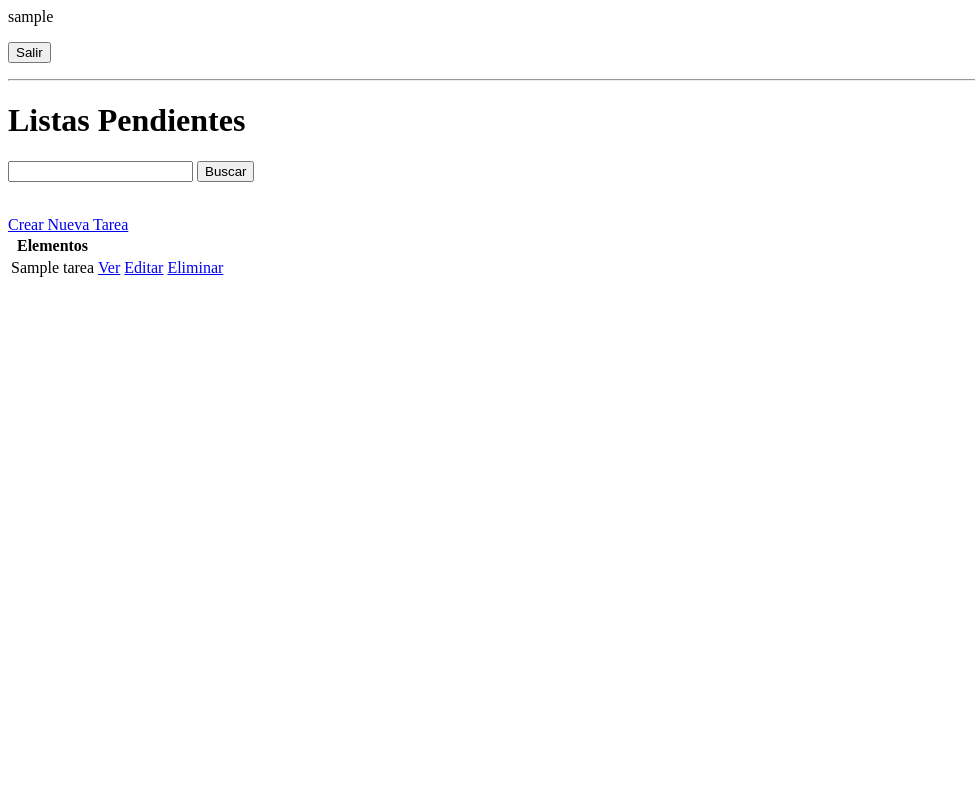
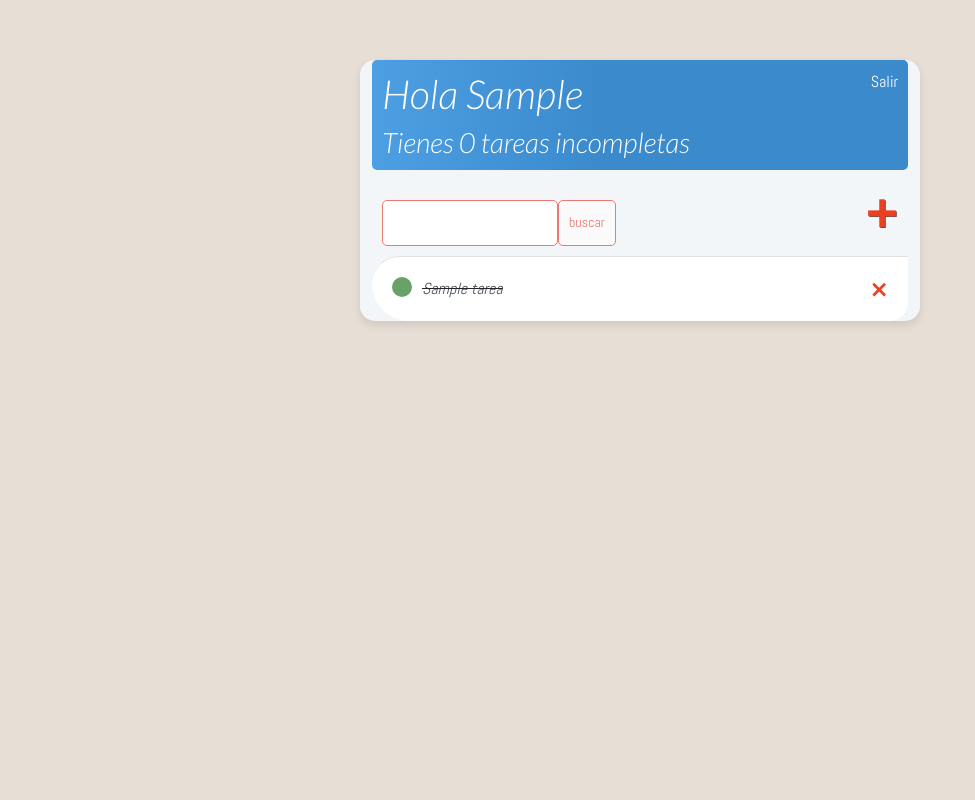
Before and after one commit to kenkairon/proyecto_tareas_django, a Django app: page / in a window 1280 px wide. Shown: the whole page, without its empty margins (0-975 px from the left). Run offline with Django 5.2, Linux system fonts and the light colour scheme; a user stored in the database is signed in; tables that the repository leaves empty hold one stand-in row (values such as "Sample post").

Commit message:
front de la aplicación

```diff
--- /dev/null
+++ b/proyecto/baseapp/templates/baseapp/principal.html
@@ -0,0 +1,162 @@
+<!DOCTYPE html>
+<html lang="es">
+
+<head>
+    <meta charset="UTF-8">
+    <title>Lista de Pendientes</title>
+    <link rel="preconnect" href="https://fonts.googleapis.com">
+    <link rel="preconnect" href="https://fonts.gstatic.com" crossorigin>
+    <link rel="preconnect" href="https://fonts.googleapis.com">
+    <link rel="preconnect" href="https://fonts.gstatic.com" crossorigin>
+    <link href="https://fonts.googleapis.com/css2?family=Lato:ital,wght@1,300&display=swap" rel="stylesheet">
+    <link href="https://fonts.googleapis.com/css2?family=Abel&display=swap" rel="stylesheet">
+    <link href="https://cdn.jsdelivr.net/npm/bootstrap@5.3.0/dist/css/bootstrap.min.css" rel="stylesheet">
+
+    <style>
+        body {
+            background-color: #e7ded5;
+            font-family: 'Abel', sans-serif;
+            padding-top: 60px;
+        }
+
+        .container {
+            max-width: 560px;
+            margin: auto;
+            background-color: #F3F6F9;
+            border-radius: 15px;
+            -webkit-box-shadow: 0px 4px 10px rgba(0, 0, 0, 0.1);
+            box-shadow: 0px 4px 10px rgba(0, 0, 0, 0.1);
+        }
+
+        h1,
+        h2,
+        h3,
+        h4,
+        h5,
+        h6 {
+            font-family: 'Lato', sans-serif;
+        }
+
+        a,
+        p {
+            color: #996E66;
+        }
+
+        .barra-superior {
+            display: flex;
+            justify-content: space-between;
+            color: #ffffff;
+            padding: 10px;
+            border-radius: 5px;
+            background: linear-gradient(90deg, #4D9FE3 0%, #3A8ACC 43%, #3A8ACC 100%);
+        }
+
+        .barra-superior a {
+            color: rgb(255, 255, 255);
+            text-decoration: none;
+        }
+
+        .envoltorio-tarea {
+            display: flex;
+            align-items: center;
+            justify-content: space-between;
+            padding: 20px;
+            background-color: #ffffff;
+            border-top: 1px solid rgb(225, 225, 225);
+            -webkit-border-top-left-radius: 45px;
+            -webkit-border-bottom-right-radius: 30px;
+            -webkit-border-bottom-left-radius: 60px;
+            -moz-border-radius-topleft: 45px;
+            -moz-border-radius-bottomright: 30px;
+            -moz-border-radius-bottomleft: 60px;
+            border-top-left-radius: 45px;
+            border-bottom-right-radius: 30px;
+            border-bottom-left-radius: 60px;
+        }
+
+        .titulo-tarea {
+            display: flex;
+        }
+
+        .titulo-tarea a {
+            text-decoration: none;
+            color: #4B5156;
+            margin-left: 10px;
+        }
+
+        .icono-tarea-completa {
+            height: 20px;
+            width: 20px;
+            background-color: rgb(105, 162, 105);
+            border-radius: 50px;
+        }
+
+        .icono-tarea-incompleta {
+            height: 20px;
+            width: 20px;
+            background-color: rgb(218, 218, 218);
+            border-radius: 50px;
+        }
+
+        .enlace-eliminar {
+            text-decoration: none;
+            font-weight: 900;
+            color: #EA4220;
+            font-size: 22px;
+            line-height: 0;
+        }
+
+        #envoltorio-agregar-buscar {
+            display: flex;
+            justify-content: space-between;
+            align-items: center;
+            padding: 10px;
+        }
+
+        #enlace-agregar {
+            color: #EA4220;
+            text-decoration: none;
+            font-size: 42px;
+            text-shadow: 1px 1px #81413B;
+        }
+
+        input[type=text],
+        input[type=password],
+        textarea {
+            border: 1px solid #EB796F;
+            border-radius: 5px;
+            padding: 10px;
+            width: 90%;
+        }
+
+        label {
+            padding-top: 10px !important;
+            display: block;
+        }
+
+        .boton {
+            border: 1px solid #EB796F;
+            background-color: #FAFAFA;
+            color: #EB796F;
+            padding: 10px;
+            font-size: 14px;
+            border-radius: 5px;
+            cursor: pointer;
+            text-decoration: none;
+        }
+
+        .cuerpo-tarjeta {
+            padding: 20px;
+        }
+    </style>
+</head>
+
+<body>
+    <div class="container">
+        {% block content %}
+
+        {% endblock content %}
+    </div>
+</body>
+
+</html>
--- a/proyecto/baseapp/templates/baseapp/tarea.html
+++ b/proyecto/baseapp/templates/baseapp/tarea.html
@@ -1 +1,2 @@
+{% extends 'baseapp/principal.html' %}
 <h1>Tarea: {{tarea}}</h1>
--- a/proyecto/baseapp/templates/baseapp/tarea_list.html
+++ b/proyecto/baseapp/templates/baseapp/tarea_list.html
@@ -1,63 +1,48 @@
-{% if request.user.is_authenticated %}
-<p>{{request.user}}</p>
-<form method="post" action="{% url 'logout' %}">
-    {% csrf_token %}
-    <button type="submit">Salir</button>
-</form>
-{% else%}
-<a href="{% url 'login' %}">Ingresar</a>
-{% endif %}
-<hr>
-<h1>Listas Pendientes</h1>
-<!-- Formulario de búsqueda -->
-<form method="GET">
-    <input type="text" name="area-buscar" value="{{ valor_buscado }}">
-    <input type="submit" value="Buscar">
-</form>
-<br>
-<a href="{% url 'crear-tarea' %}">Crear Nueva Tarea</a>
+{% extends 'baseapp/principal.html' %}
 
-<table>
-    <tr>
-        <th>Elementos</th>
-        <th></th>
-        <th></th>
-        <th></th>
-    </tr>
+{% block content %}
 
+<div class="barra-superior">
+    <div>
+        <h1>Hola {{request.user|title}}</h1>
+        <h3 style="margin:0">Tienes <i>{{count}}</i> tarea{{count|pluralize}} incompleta{{count|pluralize}}</h3>
+    </div>
+    {% if request.user.is_authenticated %}
+    <a href="{% url 'logout' %}">Salir</a>
+    {% else %}
+    <a href="{% url 'login' %}">Ingresar</a>
+    {% endif %}
+</div>
+
+<div id="envoltorio-agregar-buscar">
+    <form method="GET" style="margin-top: 20px; display: flex;">
+        <input type="text" name="area-buscar" value="{{valor_buscado}}">
+        <input class='boton' type="submit" value="buscar">
+    </form>
+    <a id='enlace-agregar' href="{% url 'crear-tarea' %}">&#x1F7A5;</a>
+</div>
+
+<div class="envoltorio-items-tarea">
     {% for tarea in tareas %}
-    <tr>
-        <td>{{ tarea.titulo }}</td>
-        <td><a href="{% url 'tarea' tarea.id %}">Ver</a></td>
-        <td><a href="{% url 'editar-tarea' tarea.id %}">Editar</a></td>
-        <td><a href="{% url 'eliminar-tarea' tarea.id %}">Eliminar</a></td>
-    </tr>
+    <div class="envoltorio-tarea">
+        {% if tarea.completo %}
+        <div class="titulo-tarea">
+            <div class="icono-tarea-completa"></div>
+            <i><s><a href="{% url 'editar-tarea' tarea.id %}">{{tarea}}</a></s></i>
+        </div>
+        <a class='enlace-eliminar' href="{% url 'eliminar-tarea' tarea.id %}">&#x2A2F;</a>
+        {% else %}
+        <div class="titulo-tarea">
+            <div class="icono-tarea-incompleta"></div>
+            <a href="{% url 'editar-tarea' tarea.id %}">{{tarea}}</a>
+        </div>
+        <a class='enlace-eliminar' href="{% url 'eliminar-tarea' tarea.id %}">&#x2A2F;</a>
+        {% endif %}
+    </div>
+
     {% empty %}
-    <h3>No hay elementos en la lista</h3>
+    <h3>No hay elementos en esta lista</h3>
     {% endfor %}
-</table>
+</div>
 
-<!-- Controles de paginación -->
-<div class="pagination">
-    <span class="step-links">
-        {% if is_paginated %}
-        {% if page_obj.has_previous %}
-        <a href="?page=1{% if valor_buscado %}&area-buscar={{ valor_buscado }}{% endif %}">&laquo; Primera</a>
-        <a
-            href="?page={{ page_obj.previous_page_number }}{% if valor_buscado %}&area-buscar={{ valor_buscado }}{% endif %}">Anterior</a>
-        {% endif %}
-
-        <span class="current">
-            Página {{ page_obj.number }} de {{ page_obj.paginator.num_pages }}
-        </span>
-
-        {% if page_obj.has_next %}
-        <a
-            href="?page={{ page_obj.next_page_number }}{% if valor_buscado %}&area-buscar={{ valor_buscado }}{% endif %}">Siguiente</a>
-        <a
-            href="?page={{ page_obj.paginator.num_pages }}{% if valor_buscado %}&area-buscar={{ valor_buscado }}{% endif %}">Última
-            &raquo;</a>
-        {% endif %}
-        {% endif %}
-    </span>
-</div>
+{% endblock content %}
--- a/proyecto/proyecto/settings.py
+++ b/proyecto/proyecto/settings.py
@@ -38,6 +38,8 @@ INSTALLED_APPS = [
     'django.contrib.messages',
     'django.contrib.staticfiles',
     'baseapp.apps.BaseappConfig',
+    'bootstrap5',
+    'widget_tweaks',
 ]
 
 MIDDLEWARE = [
@@ -55,7 +57,7 @@ ROOT_URLCONF = 'proyecto.urls'
 TEMPLATES = [
     {
         'BACKEND': 'django.template.backends.django.DjangoTemplates',
-        'DIRS': [],
+        'DIRS': [BASE_DIR, 'templates'],
         'APP_DIRS': True,
         'OPTIONS': {
             'context_processors': [
@@ -117,7 +119,9 @@ LOGIN_URL = 'login'
 # Static files (CSS, JavaScript, Images)
 # https://docs.djangoproject.com/en/5.1/howto/static-files/
 
+
 STATIC_URL = 'static/'
+
 
 # Default primary key field type
 # https://docs.djangoproject.com/en/5.1/ref/settings/#default-auto-field
```
Also changed, not shown: proyecto/baseapp/templates/baseapp/login.html (+17 -8 lines), proyecto/baseapp/templates/baseapp/registro.html (+24 -8 lines), proyecto/baseapp/templates/baseapp/tarea_confirm_delete.html (+16 -6 lines), proyecto/baseapp/templates/baseapp/tarea_form.html (+17 -7 lines), proyecto/requirements.txt (added, +7 -0 lines), proyecto/baseapp/urls.py (line endings or trailing spaces).
